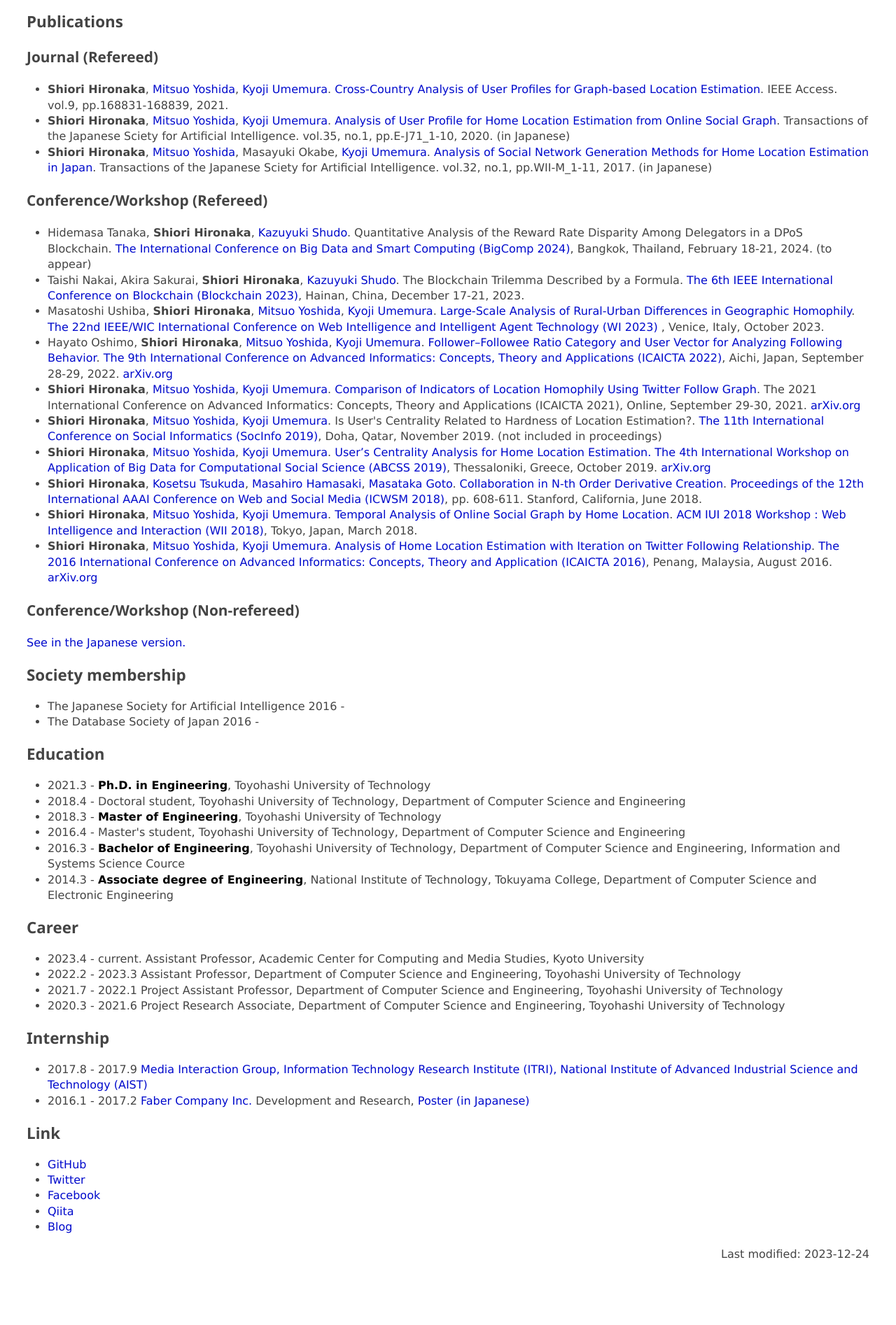
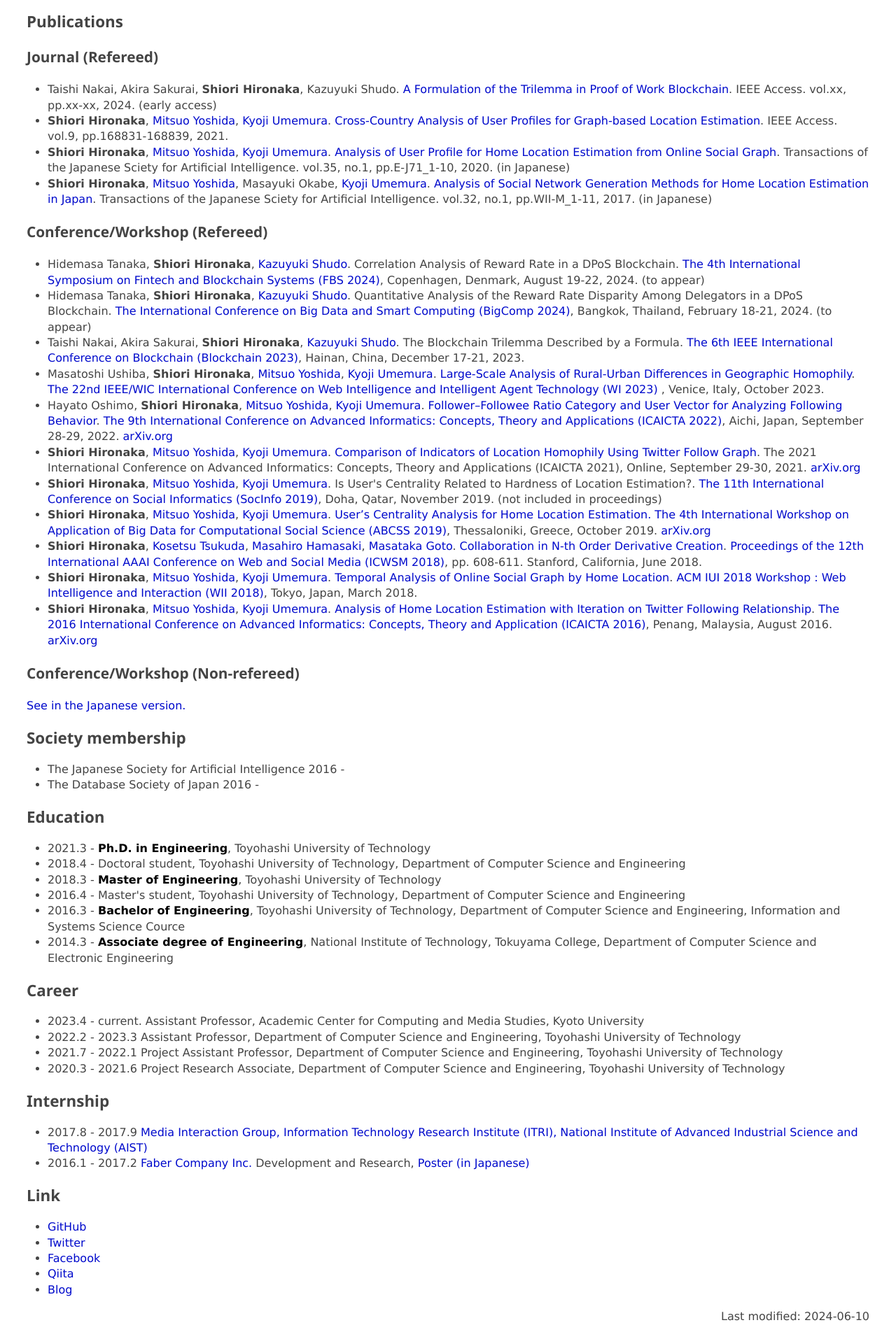
Before and after one commit to elnikkis/elnikkis.github.io, a plain HTML site: page index-en.html in a window 1280 px wide. Shown: the part 325-2219 px from the top of the page at 70% size. Before the commit the page ends 2129 px from the top, so only its background shows below. Drawn offline with Linux system fonts and the light colour scheme.

Commit message:
Add works

```diff
--- a/index-en.html
+++ b/index-en.html
@@ -25,6 +25,7 @@
 <h2>Publications</h2>
 <h3>Journal (Refereed)</h3>
 <ul>
+  <li>Taishi Nakai, Akira Sakurai, <em>Shiori Hironaka</em>, Kazuyuki Shudo. <a href="https://doi.org/10.1109/ACCESS.2024.3410025">A Formulation of the Trilemma in Proof of Work Blockchain</a>. IEEE Access. vol.xx, pp.xx-xx, 2024. (early access)
   <li><em>Shiori Hironaka</em>, <a href="https://www.gssm.otsuka.tsukuba.ac.jp/~mitsuo/">Mitsuo Yoshida</a>, <a href="http://www.ss.cs.tut.ac.jp/umemura/">Kyoji Umemura</a>. <a href="https://doi.org/10.1109/ACCESS.2021.3086523">Cross-Country Analysis of User Profiles for Graph-based Location Estimation</a>. IEEE Access. vol.9, pp.168831-168839, 2021.
     <li>
       <em>Shiori Hironaka</em>, <a href="https://www.gssm.otsuka.tsukuba.ac.jp/~mitsuo/">Mitsuo Yoshida</a>, <a href="http://www.ss.cs.tut.ac.jp/umemura/">Kyoji Umemura</a>.
@@ -35,6 +36,7 @@
 
     <h3>Conference/Workshop (Refereed)</h3>
 <ul>
+  <li>Hidemasa Tanaka, <em>Shiori Hironaka</em>, <a href="http://www.shudo.net/">Kazuyuki Shudo</a>. Correlation Analysis of Reward Rate in a DPoS Blockchain. <a href="https://ieee-cybermatics.org/2024/blockchain/">The 4th International Symposium on Fintech and Blockchain Systems (FBS 2024)</a>, Copenhagen, Denmark, August 19-22, 2024. (to appear)
   <li>Hidemasa Tanaka, <em>Shiori Hironaka</em>, <a href="http://www.shudo.net/">Kazuyuki Shudo</a>. Quantitative Analysis of the Reward Rate Disparity Among Delegators in a DPoS Blockchain. <a href="https://www.bigcomputing.org/">The International Conference on Big Data and Smart Computing (BigComp 2024)</a>, Bangkok, Thailand, February 18-21, 2024. (to appear)
   <li>Taishi Nakai, Akira Sakurai, <em>Shiori Hironaka</em>, <a href="http://www.shudo.net/">Kazuyuki Shudo</a>. The Blockchain Trilemma Described by a Formula. <a href="https://ieee-cybermatics.org/2023/blockchain/">The 6th IEEE International Conference on Blockchain (Blockchain 2023)</a>, Hainan, China, December 17-21, 2023.
   <li>Masatoshi Ushiba, <em>Shiori Hironaka</em>, <a href="https://www.gssm.otsuka.tsukuba.ac.jp/~mitsuo/">Mitsuo Yoshida</a>, <a href="http://www.ss.cs.tut.ac.jp/umemura/">Kyoji Umemura</a>. <a href="https://doi.org/10.1109/WI-IAT59888.2023.00061">Large-Scale Analysis of Rural-Urban Differences in Geographic Homophily</a>. <a href="https://www.wi-iat.com/wi-iat2023/index.html">The 22nd IEEE/WIC International Conference on Web Intelligence and Intelligent Agent Technology (WI 2023) </a>, Venice, Italy, October 2023.
@@ -89,7 +91,7 @@
       <li><a href="http://elnikkis.hatenablog.jp/">Blog</a>
     </ul>
     <footer>
-<p id="last_modified">Last modified: <time>2023-12-24</time>
+<p id="last_modified">Last modified: <time>2024-06-10</time>
     </footer>
   </body>
 </html>
```
Also changed, not shown: index.html (+3 -1 lines).
